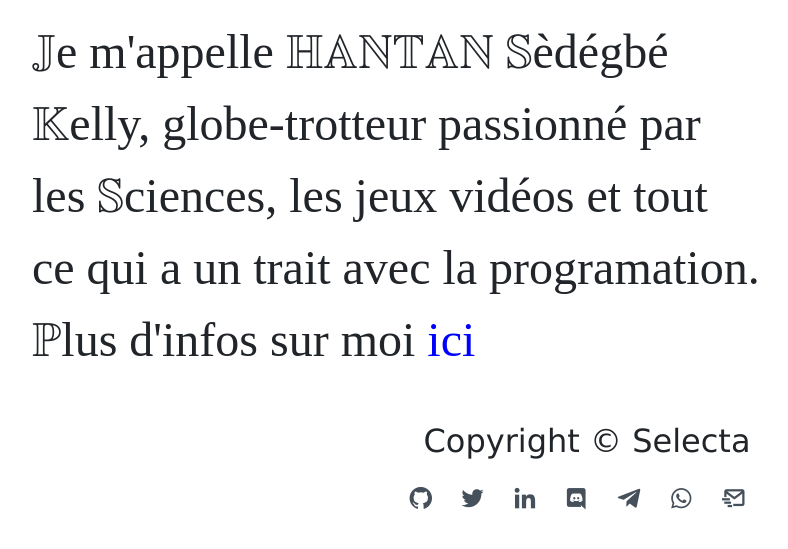
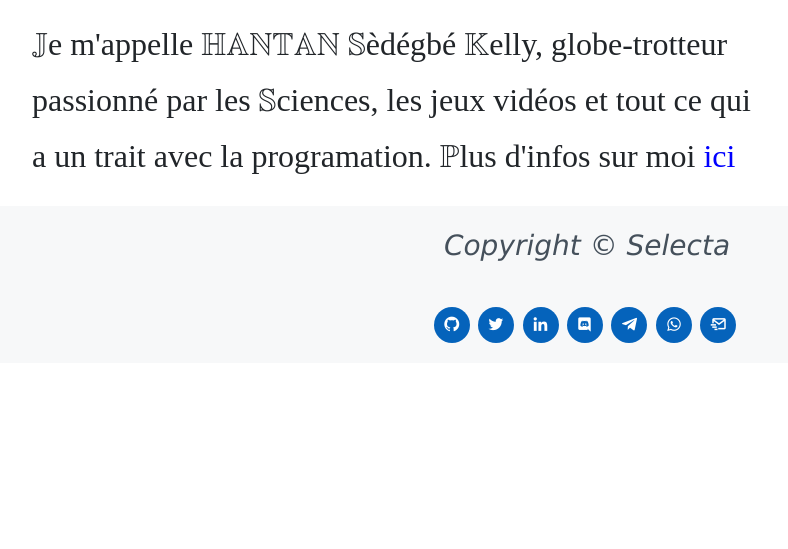
Before and after one commit to 6fried/CoderLife, a Django app: page / in a window 1280 px wide. Shown: the part 189-738 px from the top of the page, without its empty margins (53-841 px from the left). Run offline with Django 3.2, Linux system fonts and the light colour scheme; parts of the project's set-up code (start-up, migrations or seed data) failed here and were passed over; some libraries are stand-ins or nearby versions.

```diff
--- a/static/css/style.css
+++ b/static/css/style.css
@@ -13,15 +13,25 @@ html{
     font-size:larger;
 }
 
+.padding{
+    padding: 8px 0px 8px 0px;
+}
+
 body {
     font-family: Verdana, Geneva, Tahoma, sans-serif !important;
     font-size:medium ;
+
 }
 
+.post{
+    text-align: justify;
+    text-justify: inter-word;
+}
 #self-introduction {
     /* color: aliceblue; */
     font-family: 'lcd';
-    font-size: 3em;
+    font-size: xx-large;
+    line-height: 1.75;
 }
 
 .card {
@@ -81,7 +91,7 @@ nav ul li{
 }
 
 nav a{
-    display: block;
+    display: inline-block;
     padding: 0 10px;
     /* color: #fff; */
     font-size: 1.05em;
@@ -576,15 +586,18 @@ article img{
     padding: 0
 }
 
-#footer {
+footer {
+    position: relative;
+    bottom: 0%;
+    width: 100%;
     background: #f7f8f9;
     color: #45505b;
     font-size: 14px;
     text-align: center;
-    padding: 30px 0
+    padding-top: 8px
 }
 
-#footer h3 {
+footer h3 {
     font-size: 36px;
     font-weight: 700;
     position: relative;
@@ -593,18 +606,18 @@ article img{
     margin: 0 0 15px 0
 }
 
-#footer p {
+footer p {
     font-size: 15;
     font-style: italic;
     padding: 0;
     margin: 0 0 40px 0
 }
 
-#footer .social-links {
+footer .social-links {
     margin: 0 0 40px 0
 }
 
-#footer .social-links a {
+footer .social-links a {
     font-size: 18px;
     display: inline-block;
     background: #0563bb;
@@ -619,49 +632,12 @@ article img{
     transition: .3s
 }
 
-#footer .social-links a:hover {
+footer .social-links a:hover {
     background: #0678e3;
     color: #fff;
     text-decoration: none
 }
 
-#footer .copyright {
-    margin: 0 0 5px 0
-}
-
-#footer .credits {
+footer .credits {
     font-size: 13px
 }
-
-#hero .social-links {
-    margin-top: 30px;
-    padding-top: 30px
-}
-
-#hero .social-links a {
-    font-size: 27px;
-    display: inline-block;
-    color: #45505b;
-    line-height: 1;
-    margin-right: 20px;
-    transition: .3s
-}
-
-#hero .social-links a:hover {
-    color: #0563bb
-}
-
-@media (max-width:992px) {
-    #hero {
-        text-align: center
-    }
-    #hero h1 {
-        font-size: 32px;
-        line-height: 36px
-    }
-    #hero p {
-        margin-top: 10px;
-        font-size: 20px;
-        line-height: 24px
-    }
-}
```
